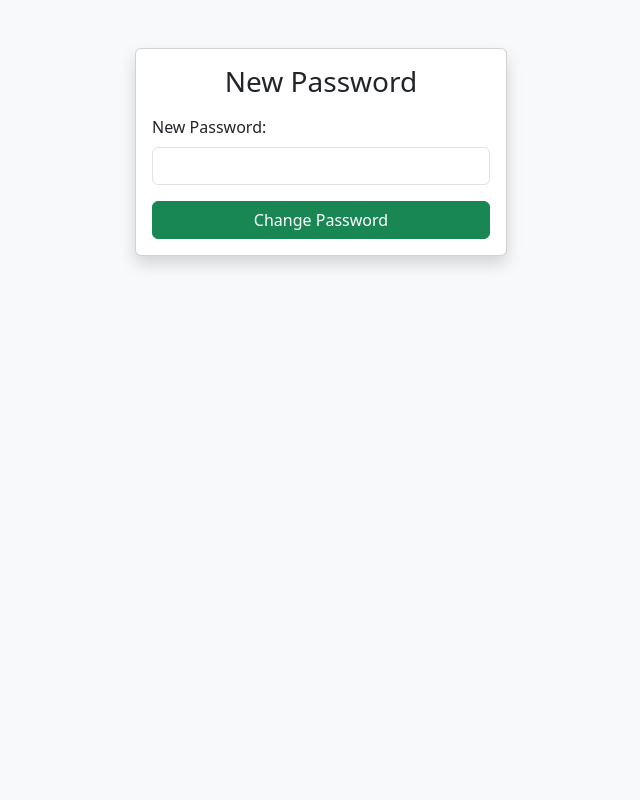
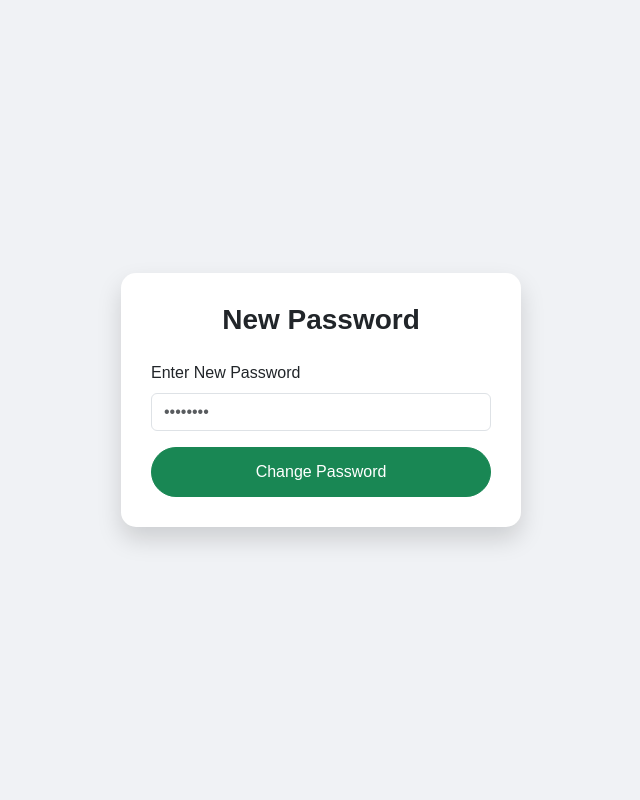
Before and after one commit to mutyalarakesh8688/avi, a Flask app: a page that uses templates/reset_password.html in a window 1280 px wide. Shown: the whole page, without its empty margins (319-959 px from the left). Run offline with Flask 3, Linux system fonts and the light colour scheme; data comes from the database, SQL or seed files in the repository.

Commit message:
Update reset_password.html

```diff
--- a/templates/reset_password.html
+++ b/templates/reset_password.html
@@ -1,28 +1,80 @@
 <!DOCTYPE html>
 <html>
 <head>
-    <title>New Password</title>
+    <title>Reset Password</title>
     <link href="https://cdn.jsdelivr.net/npm/bootstrap@5.3.2/dist/css/bootstrap.min.css" rel="stylesheet">
+
+    <style>
+        body {
+            background: #f0f2f5;
+            font-family: 'Poppins', sans-serif;
+            min-height: 100vh;
+            display: flex;
+            justify-content: center;
+            align-items: center;
+            padding: 15px;
+        }
+
+        .password-card {
+            width: 100%;
+            max-width: 400px;
+            padding: 30px;
+            border-radius: 15px;
+            background: #fff;
+            box-shadow: 0 12px 25px rgba(0,0,0,0.15);
+            animation: fadeIn 0.9s ease-in-out;
+        }
+
+        h3 {
+            font-weight: 600;
+            margin-bottom: 25px;
+        }
+
+        .btn-success {
+            border-radius: 50px;
+            padding: 12px;
+            font-size: 16px;
+            transition: all 0.3s ease;
+        }
+
+        .btn-success:hover {
+            transform: scale(1.03);
+            box-shadow: 0 4px 15px rgba(0,0,0,0.2);
+        }
+
+        @keyframes fadeIn {
+            from { opacity: 0; transform: translateY(20px); }
+            to { opacity: 1; transform: translateY(0); }
+        }
+
+        @media (max-width: 360px) {
+            .password-card {
+                padding: 20px;
+            }
+            .btn-success {
+                font-size: 15px;
+                padding: 10px;
+            }
+        }
+    </style>
 </head>
-<body class="bg-light">
+<body>
 
-<div class="container mt-5">
-    <div class="card col-md-4 mx-auto shadow">
-        <div class="card-body">
+<div class="password-card">
 
-            <h3 class="text-center mb-3">New Password</h3>
+    <h3 class="text-center">New Password</h3>
 
-            <form method="POST">
-                <div class="mb-3">
-                    <label class="form-label">New Password:</label>
-                    <input type="password" name="password" class="form-control" required>
-                </div>
+    <form method="POST">
 
-                <button class="btn btn-success w-100">Change Password</button>
-            </form>
+        <div class="mb-3">
+            <label class="form-label">Enter New Password</label>
+            <input type="password" name="password" class="form-control" placeholder="••••••••" required>
+        </div>
 
-        </div>
-    </div>
+        <button class="btn btn-success w-100">Change Password</button>
+
+    </form>
+
 </div>
 
 </body>
```
